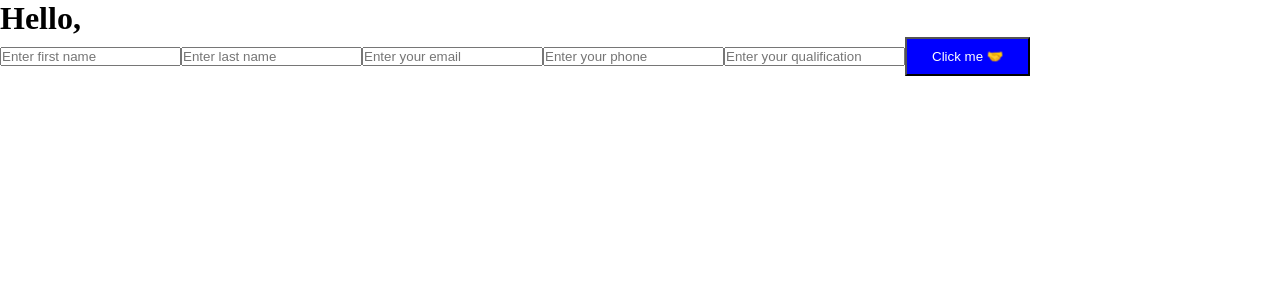
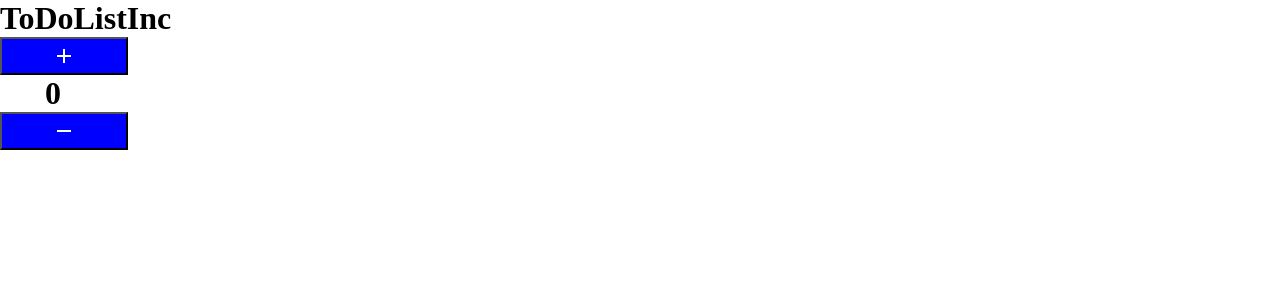
Before and after one commit to mdalicheema/firstReactJS, a React (Create React App) app: page / in a window 1280 px wide. Shown: the top 300 px of the page. Built offline with nearby package versions, Linux system fonts and the light colour scheme.

Commit message:
meterial ui icons

```diff
--- a/package.json
+++ b/package.json
@@ -5,6 +5,11 @@
   "homepage": "https://mdalicheema.github.io",
   "dependencies": {
     "-": "^0.0.1",
+    "@emotion/react": "^11.7.1",
+    "@emotion/styled": "^11.6.0",
+    "@material-ui/core": "^5.0.0-beta.5",
+    "@mui/icons-material": "^5.3.1",
+    "@mui/material": "^5.4.0",
     "@testing-library/jest-dom": "^5.16.1",
     "@testing-library/react": "^11.2.7",
     "@testing-library/user-event": "^12.8.3",
--- a/public/index.html
+++ b/public/index.html
@@ -9,7 +9,7 @@
       content="Web site created using create-react-app"
     />
     <link rel="apple-touch-icon" href="%PUBLIC_URL%/logo192.png" />
-
+    <!-- <script src="https://use.fontawesome.com/47a3cf2190.js"></script> -->
     <link rel="manifest" href="%PUBLIC_URL%/manifest.json" />
 
     <title>React App</title>
--- a/src/App.js
+++ b/src/App.js
@@ -1,6 +1,16 @@
 import React, { useState } from 'react';
+import ToDoListInc from './ToDoListInc';
 
 
+const App = () => {
+  return(
+    <>
+      <h1>ToDoListInc</h1>
+      <ToDoListInc />
+    </>
+  );
+
+}
 
 
 //spread operators or three dots (...) for arrays and objects
@@ -39,17 +49,18 @@ import React, { useState } from 'react';
 // }
 
 
-//complex form vs Login page
-const App = () => {
+//complex form vs Login page / spread operators or three dots
 
-  const [fullName, setName] = useState({
-    fname: "",
-    lname: "",
-    email: "",
-    phone: "",
-  });
+// const App = () => {
 
-  const sendData = (event) => {
+//   const [fullName, setName] = useState({
+//     fname: "",
+//     lname: "",
+//     email: "",
+//     phone: "",
+//   });
+
+  // const sendData = (event) => {
     // console.log(event.target.value);
     // console.log(event.target.name);
     // console.log(event.target.placeholder);
@@ -57,14 +68,14 @@ const App = () => {
     // const value = event.target.value;
     // const name = event.target.name;
 
-     const {name, value} = event.target;
+    //  const {name, value} = event.target;
 
-    setName((preValue) => {
-      // console.log(preValue);
-      return {
-        ...preValue,
-        [name] : value,
-      };
+    // setName((preValue) => {
+    //   // console.log(preValue);
+    //   return {
+    //     ...preValue,
+    //     [name] : value,
+    //   };
       // if(name === 'fName'){
       //   return {
       //     fname: value,
@@ -94,60 +105,60 @@ const App = () => {
       //     phone: value,
       //   }
       // }
-    });
+    // });
 
-  }
+  // }
 
-  const setData = (event) => {
-    // console.log(event.target.value);
-    event.preventDefault();
-    alert('form submited');
-  }
+//   const setData = (event) => {
+//     // console.log(event.target.value);
+//     event.preventDefault();
+//     alert('form submited');
+//   }
 
-  return (
-    <>
-        <div>
-          <form onSubmit={setData}>
-            <h1>Hello, {fullName.fname} {fullName.lname} </h1>
-            <h3>{fullName.email}</h3>
-            <p>{fullName.phone}</p>
-            <p>{fullName.qua}</p>
-            <input
-             type="text" name='fname'
-             placeholder='Enter first name'
-             onChange={sendData}
-             value={fullName.fname}
-             required />
-            <input
-             type="text" name= 'lname'
-             placeholder='Enter last name'
-             onChange={sendData}
-             value={fullName.lname}
-             required />
-             <input
-             type="email" name= 'email'
-             placeholder='Enter your email'
-             onChange={sendData}
-             value={fullName.email}
-             required />
-             <input
-             type="number" name= 'phone'
-             placeholder='Enter your phone'
-             onChange={sendData}
-             value={fullName.phone}
-             required />
-             <input
-             type="text" name= 'qua'
-             placeholder='Enter your qualification'
-             onChange={sendData}
-             value={fullName.qua}
-             required />
-            <button style={{ backgroundColor: 'blue', color: 'white', padding: '10px 25px', margin: 'auto' }} >Click me 🤝</button>
-          </form>
-        </div>
-    </>
-  );
-}
+//   return (
+//     <>
+//         <div>
+//           <form onSubmit={setData}>
+//             <h1>Hello, {fullName.fname} {fullName.lname} </h1>
+//             <h3>{fullName.email}</h3>
+//             <p>{fullName.phone}</p>
+//             <p>{fullName.qua}</p>
+//             <input
+//              type="text" name='fname'
+//              placeholder='Enter first name'
+//              onChange={sendData}
+//              value={fullName.fname}
+//              required />
+//             <input
+//              type="text" name= 'lname'
+//              placeholder='Enter last name'
+//              onChange={sendData}
+//              value={fullName.lname}
+//              required />
+//              <input
+//              type="email" name= 'email'
+//              placeholder='Enter your email'
+//              onChange={sendData}
+//              value={fullName.email}
+//              required />
+//              <input
+//              type="number" name= 'phone'
+//              placeholder='Enter your phone'
+//              onChange={sendData}
+//              value={fullName.phone}
+//              required />
+//              <input
+//              type="text" name= 'qua'
+//              placeholder='Enter your qualification'
+//              onChange={sendData}
+//              value={fullName.qua}
+//              required />
+//             <button style={{ backgroundColor: 'blue', color: 'white', padding: '10px 25px', margin: 'auto' }} >Click me 🤝</button>
+//           </form>
+//         </div>
+//     </>
+//   );
+// }
 
 
 
--- /dev/null
+++ b/src/ToDoListInc.jsx
@@ -0,0 +1,58 @@
+import React, { useState } from 'react';
+import AddIcon from '@mui/icons-material/Add';
+import RemoveIcon from '@mui/icons-material/Remove';
+
+
+const cssStyle = {
+    display: 'flex',
+    justfyContent: 'center',
+    backgroundColor: 'blue',
+    color: 'white',
+    padding: '5px 50px',
+    textAlign: 'center',
+}
+const cssStyleP = {
+    textAlign: 'left',
+    paddingLeft: '45px',
+}
+
+const ToDoListInc = () => {
+
+    const [num, setNum] = useState(0);
+
+    const incNum = () => {
+        setNum(num + 1);
+    }
+    const decNum = () => {
+        if(num === 0){
+          setNum(0);
+        }else{
+            setNum(num - 1);
+        }
+    }
+
+
+return (
+    <>
+        <div className=''>
+          <div className=''>
+              <button onClick={incNum} style={cssStyle}>
+                  <AddIcon />
+                  {/* <i class="fa fa-plus" aria-hidden="true"></i> */}
+                  </button>
+
+                <h1 style={cssStyleP}>{ num }</h1>
+              <button onClick={decNum} style={cssStyle}>
+                  <RemoveIcon />
+                  {/* <i class="fa fa-minus" aria-hidden="true"></i> */}
+                  </button>
+          </div>
+        </div>
+    </>
+
+);
+
+}
+
+
+export default ToDoListInc;
```
Also changed, not shown: 1 other file (tests, documents, lock files or other folders).
